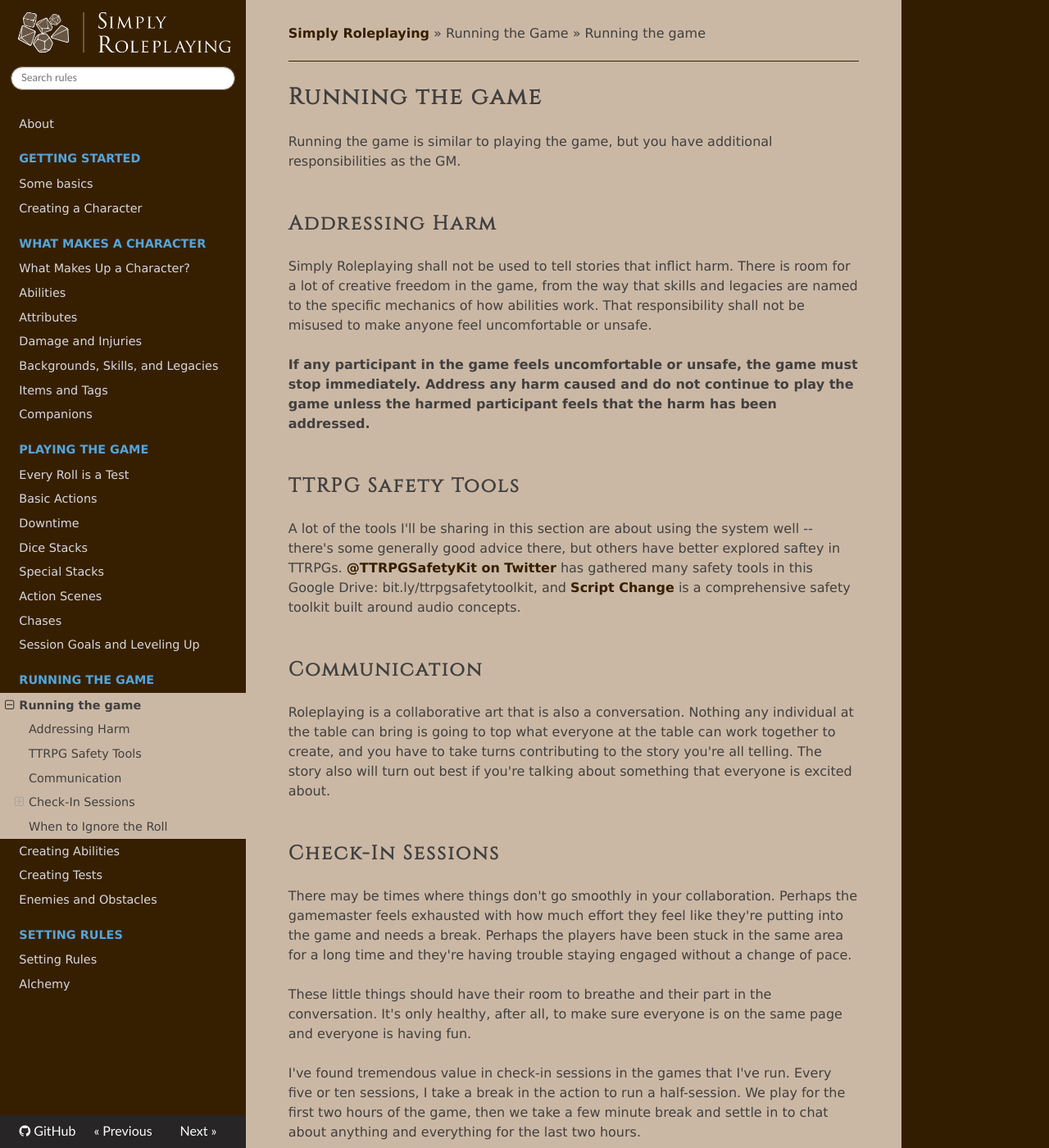
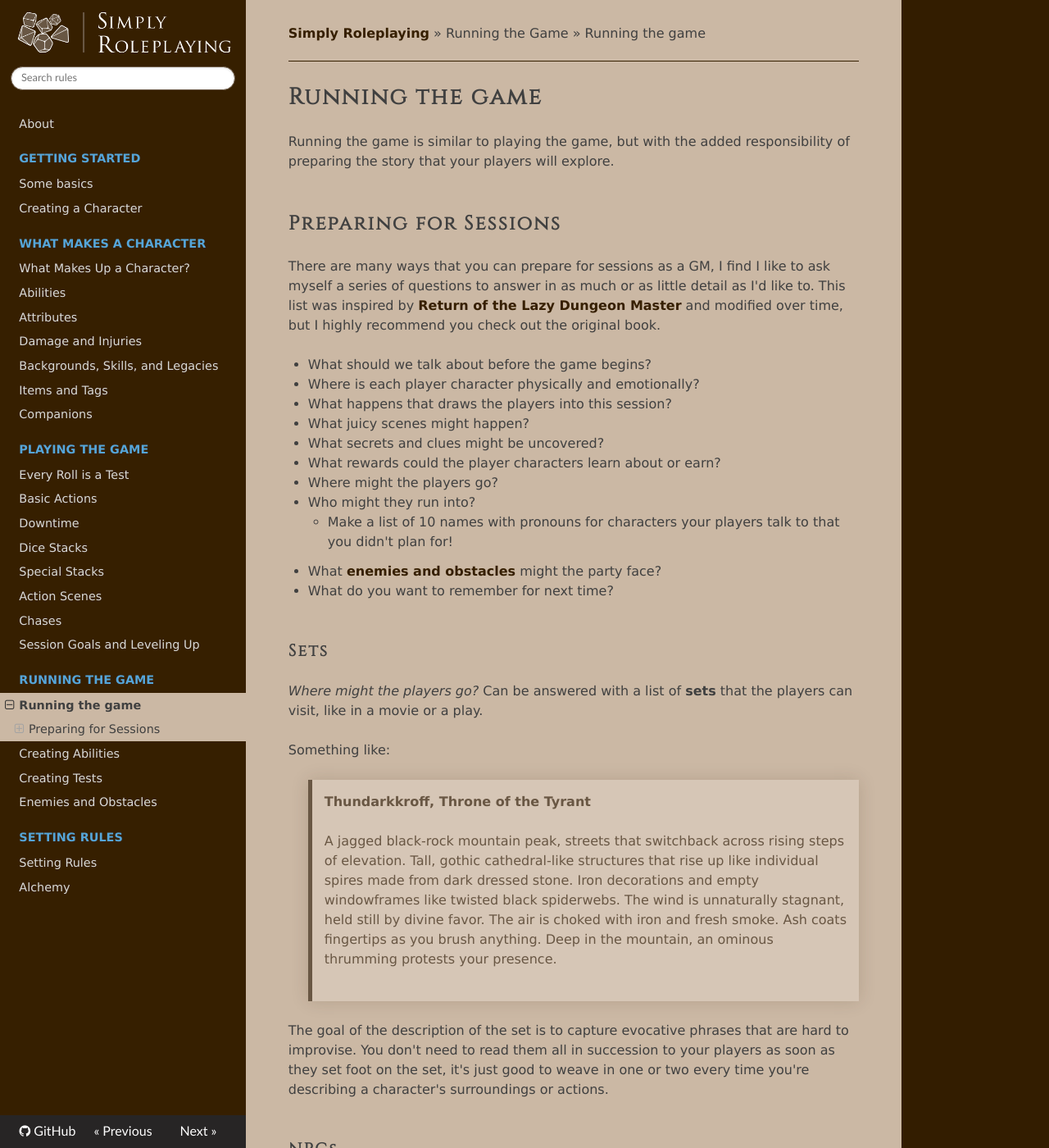
Before and after one commit to TheFifthRider/simply-roleplaying-webapp, an MkDocs documentation site: the page built from docs/running_the_game/index.md, in a window 1280 px wide and 1400 px high. Shown: the whole window at 82% size. Built offline with MkDocs 1.6.1, drawn with Linux system fonts in a browser that asks for light colours; nearby versions of some CDN libraries; some of the changed text lies outside the part shown.

Commit message:
feat: Adding session prep notes, when to ignore the dice

```diff
--- a/docs/running_the_game/index.md
+++ b/docs/running_the_game/index.md
@@ -1,33 +1,41 @@
 # Running the game
 
-Running the game is similar to playing the game, but you have additional responsibilities as the GM.
+Running the game is similar to playing the game, but with the added responsibility of preparing the story that your players will explore.
 
-## Addressing Harm
+## Preparing for Sessions
 
-Simply Roleplaying shall not be used to tell stories that inflict harm. There is room for a lot of creative freedom in the game, from the way that skills and legacies are named to the specific mechanics of how abilities work. That responsibility shall not be misused to make anyone feel uncomfortable or unsafe.
+There are many ways that you can prepare for sessions as a GM, I find I like to ask myself a series of questions to answer in as much or as little detail as I'd like to. This list was inspired by [Return of the Lazy Dungeon Master](https://shop.slyflourish.com/products/return-of-the-lazy-dungeon-master) and modified over time, but I highly recommend you check out the original book.
 
-**If any participant in the game feels uncomfortable or unsafe, the game must stop immediately. Address any harm caused and do not continue to play the game unless the harmed participant feels that the harm has been addressed.**
+* What should we talk about before the game begins?
+* Where is each player character physically and emotionally?
+* What happens that draws the players into this session?
+* What juicy scenes might happen?
+* What secrets and clues might be uncovered?
+* What rewards could the player characters learn about or earn?
+* Where might the players go?
+* Who might they run into?
+	* Make a list of 10 names with pronouns for characters your players talk to that you didn't plan for!
+* What [enemies and obstacles](../running_the_game/enemies_and_obstacles.md) might the party face?
+* What do you want to remember for next time?
 
-## TTRPG Safety Tools
+### Sets
 
-A lot of the tools I'll be sharing in this section are about using the system well -- there's some generally good advice there, but others have better explored saftey in TTRPGs. [@TTRPGSafetyKit on Twitter](https://twitter.com/TTRPGSafetyKit) has gathered many safety tools in this Google Drive: bit.ly/ttrpgsafetytoolkit, and [Script Change](https://thoughty.itch.io/script-change) is a comprehensive safety toolkit built around audio concepts.
+_Where might the players go?_ Can be answered with a list of **sets** that the players can visit, like in a movie or a play.
 
-## Communication
+Something like:
 
-Roleplaying is a collaborative art that is also a conversation. Nothing any individual at the table can bring is going to top what everyone at the table can work together to create, and you have to take turns contributing to the story you're all telling. The story also will turn out best if you're talking about something that everyone is excited about.
+> **Thundarkkroff, Throne of the Tyrant**
+>
+>A jagged black-rock mountain peak, streets that switchback across rising steps of elevation. Tall, gothic cathedral-like structures that rise up like individual spires made from dark dressed stone. Iron decorations and empty windowframes like twisted black spiderwebs. The wind is unnaturally stagnant, held still by divine favor. The air is choked with iron and fresh smoke. Ash coats fingertips as you brush anything. Deep in the mountain, an ominous thrumming protests your presence.
 
-## Check-In Sessions
+The goal of the description of the set is to capture evocative phrases that are hard to improvise. You don't need to read them all in succession to your players as soon as they set foot on the set, it's just good to weave in one or two every time you're describing a character's surroundings or actions.
 
-There may be times where things don't go smoothly in your collaboration. Perhaps the gamemaster feels exhausted with how much effort they feel like they're putting into the game and needs a break. Perhaps the players have been stuck in the same area for a long time and they're having trouble staying engaged without a change of pace.
+### NPCs
 
-These little things should have their room to breathe and their part in the conversation. It's only healthy, after all, to make sure everyone is on the same page and everyone is having fun.
+_Who might they run into?_ Can be answered with a description of an NPC.
 
-I've found tremendous value in check-in sessions in the games that I've run. Every five or ten sessions, I take a break in the action to run a half-session. We play for the first two hours of the game, then we take a few minute break and settle in to chat about anything and everything for the last two hours.
+Something like:
 
-### Rose, Bud, Thorn
+> **Kinapak, the Red Ringed Rose.** She/thou. Level 7 undying assassin, legend that guides the Thorns. Lucatiel of Mirrah.
 
-Sometimes people have things they know they want to talk about, and just giving them the space to chat about the meta game is enough. Others, it's hard to think of things and instead we do Rose, Bud, Thorn.
-
-Rose, Bud, Thorn, if you're not familiar, is an exercise where each person at the table (GMs, this means you too!) tries to recount something recent that happened that they loved (Rose), something they're looking forward to (Bud), and a struggle or challenge that they're facing in the game (Thorn). There's no pressure to have a rose, bud, and thorn -- and sometimes the absence of one of these can tell you more than the presence.
-
-## When to Ignore the Roll
+Simpler even than [enemies](../running_the_game/enemies_and_obstacles.md), most NPCs only need a name, pronouns, a brief description of who they are, and-- if the players are likely to roll agains them --a level. It can also be helpful to write down the name of a character from media that you can hold in your mind's eye to describe and act like the NPC.
```
Also changed, not shown: docs/running_the_game/running_a_safe_game.md (added, +31 -0 lines).
